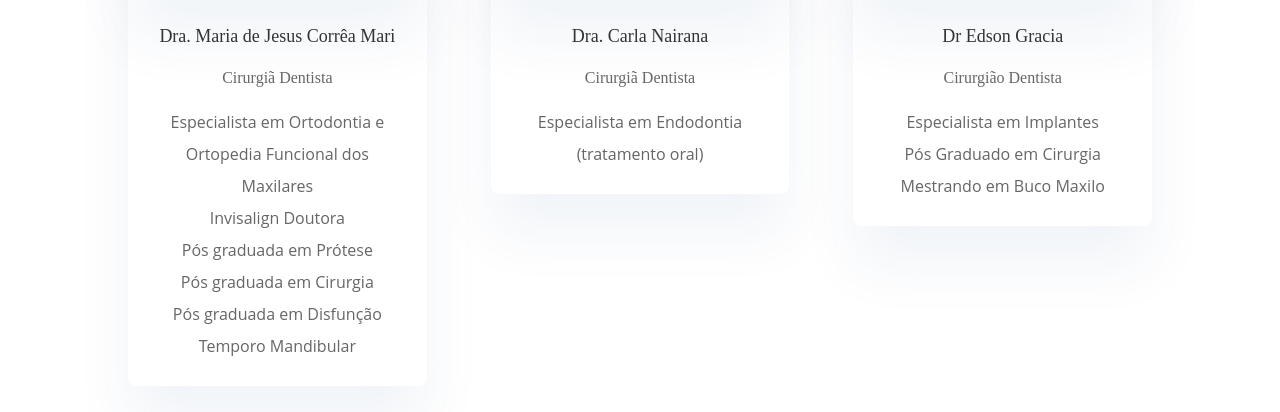
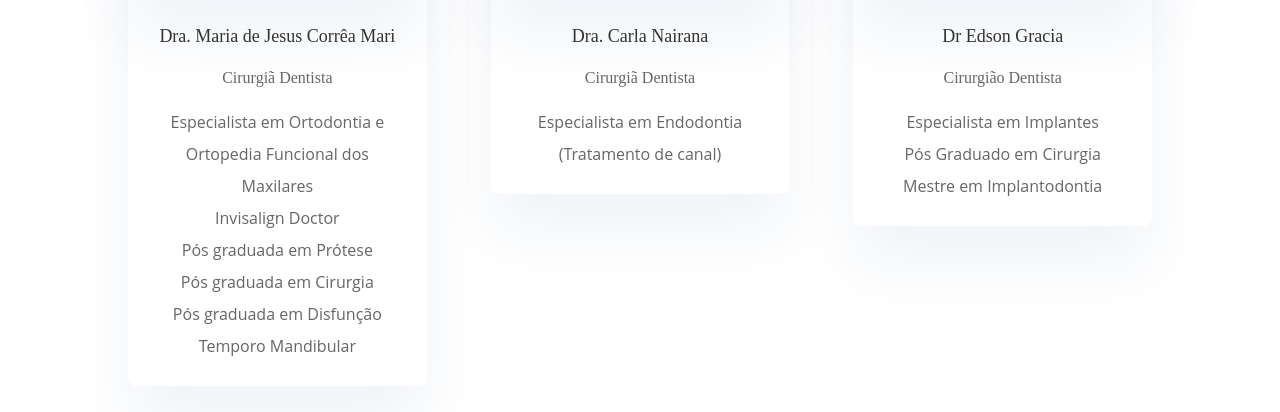
Before and after one commit to natanaelsantana/mariodonto, a React (Vite) app: page /quem-somos in a window 1280 px wide. Shown: the part 2069-2481 px from the top of the page. Built offline with nearby package versions, Linux system fonts and the light colour scheme; a web font is replaced by a local one.

Commit message:
Youtube video change

```diff
--- a/src/Components/sections/Team.tsx
+++ b/src/Components/sections/Team.tsx
@@ -23,7 +23,7 @@ export const Team = () => {
                 <p className="text-md text-center font-openSans">
                   Especialista em Ortodontia e Ortopedia Funcional dos Maxilares
                   <br />
-                  Invisalign Doutora
+                  Invisalign Doctor
                   <br />
                   Pós graduada em Prótese
                   <br />
@@ -51,7 +51,7 @@ export const Team = () => {
                 <p className="text-md text-center font-openSans">
                   Especialista em Endodontia
                   <br />
-                  (tratamento oral)
+                  (Tratamento de canal)
                 </p>
               </div>
             </div>
@@ -74,7 +74,7 @@ export const Team = () => {
                   <br />
                   Pós Graduado em Cirurgia
                   <br />
-                  Mestrando em Buco Maxilo
+                  Mestre em Implantodontia
                 </p>
               </div>
             </div>
--- a/src/Pages/InvisaLign.tsx
+++ b/src/Pages/InvisaLign.tsx
@@ -74,12 +74,12 @@ export const InvisaLign = () => {
         <div className="bg-white shadow-imageShadow h-full text-xl text-lightGray leading-loose w-4/5 self-center rounded-3xl pb-10">
           <div className="rounded-t-3xl bg-black overflow-hidden ">
             <LiteYouTubeEmbed
-              id="wc0M5B7hzFc"
+              id="OPDbxEJapqI"
               title="YouTube video player invisalign"
               adNetwork={true}
               params=""
               playlist={false}
-              playlistCoverId="wc0M5B7hzFc"
+              playlistCoverId="OPDbxEJapqI"
               poster="hqdefault"
               noCookie={true}
               webp={true}
```
